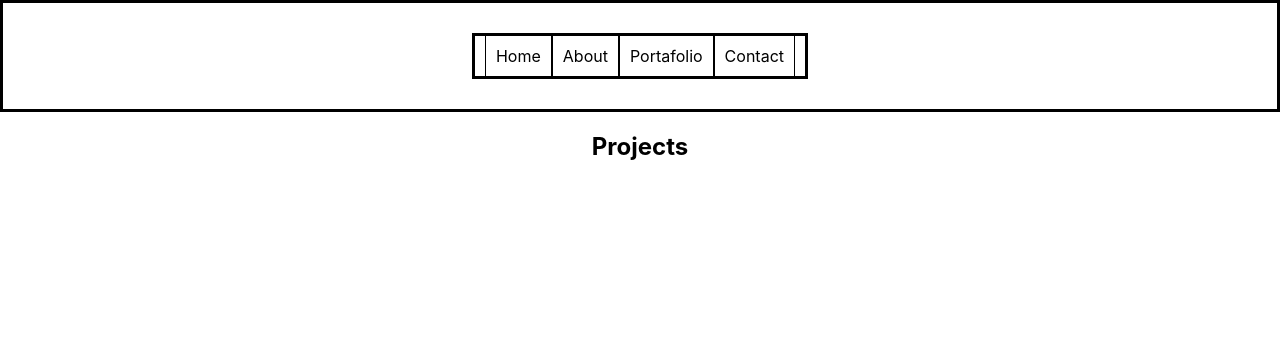
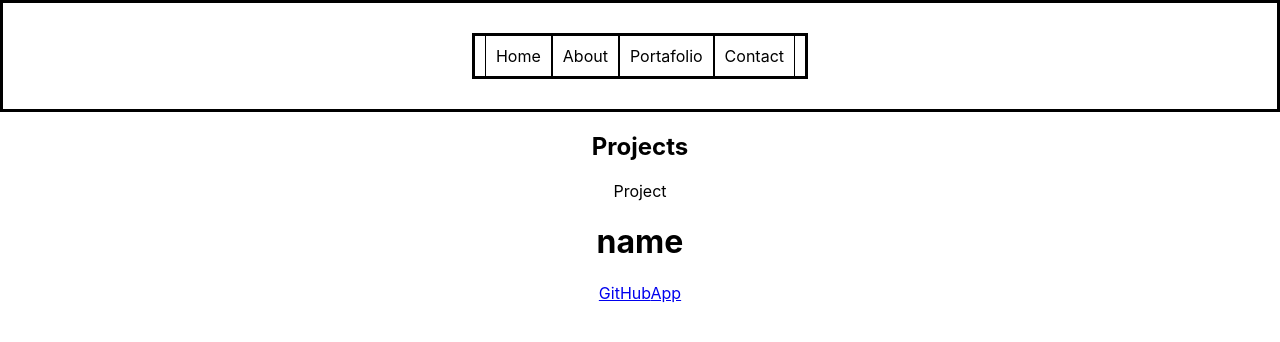
Before and after one commit to barbaroreyes/app-folio, a React (Create React App) app: page /portafolio in a window 1280 px wide. Shown: the top 342 px of the page. Built offline with nearby package versions, Linux system fonts and the light colour scheme.

Commit message:
update-lists

```diff
--- a/src/Pages/Portafolio.js
+++ b/src/Pages/Portafolio.js
@@ -1,10 +1,10 @@
 import React from 'react'
-
+import Project from '../Compo/Project'
 const Portafolio = () => {
   return (
     <div className="portafolio">
       <h2>Projects</h2>
-
+       <Project/>
     </div>
   )
 }
```
